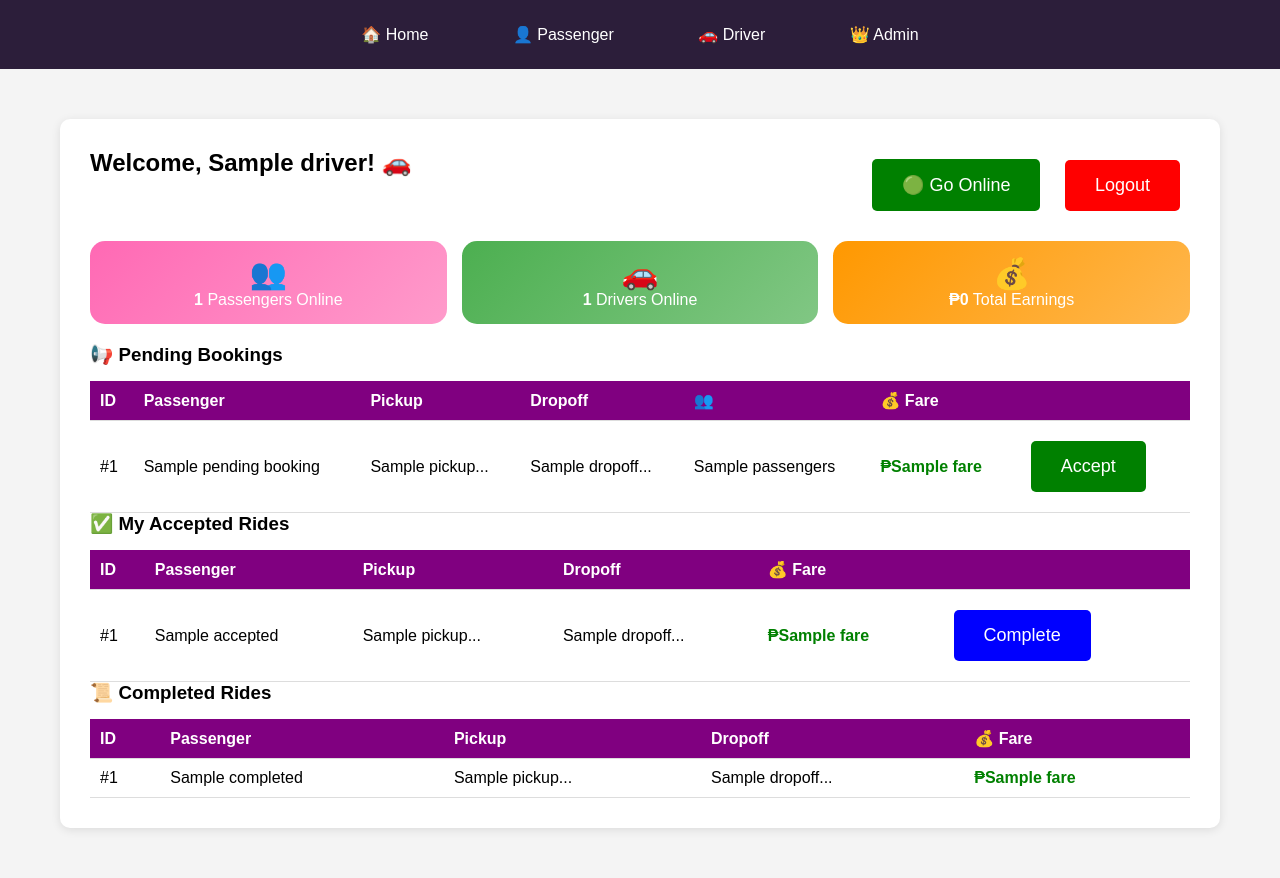
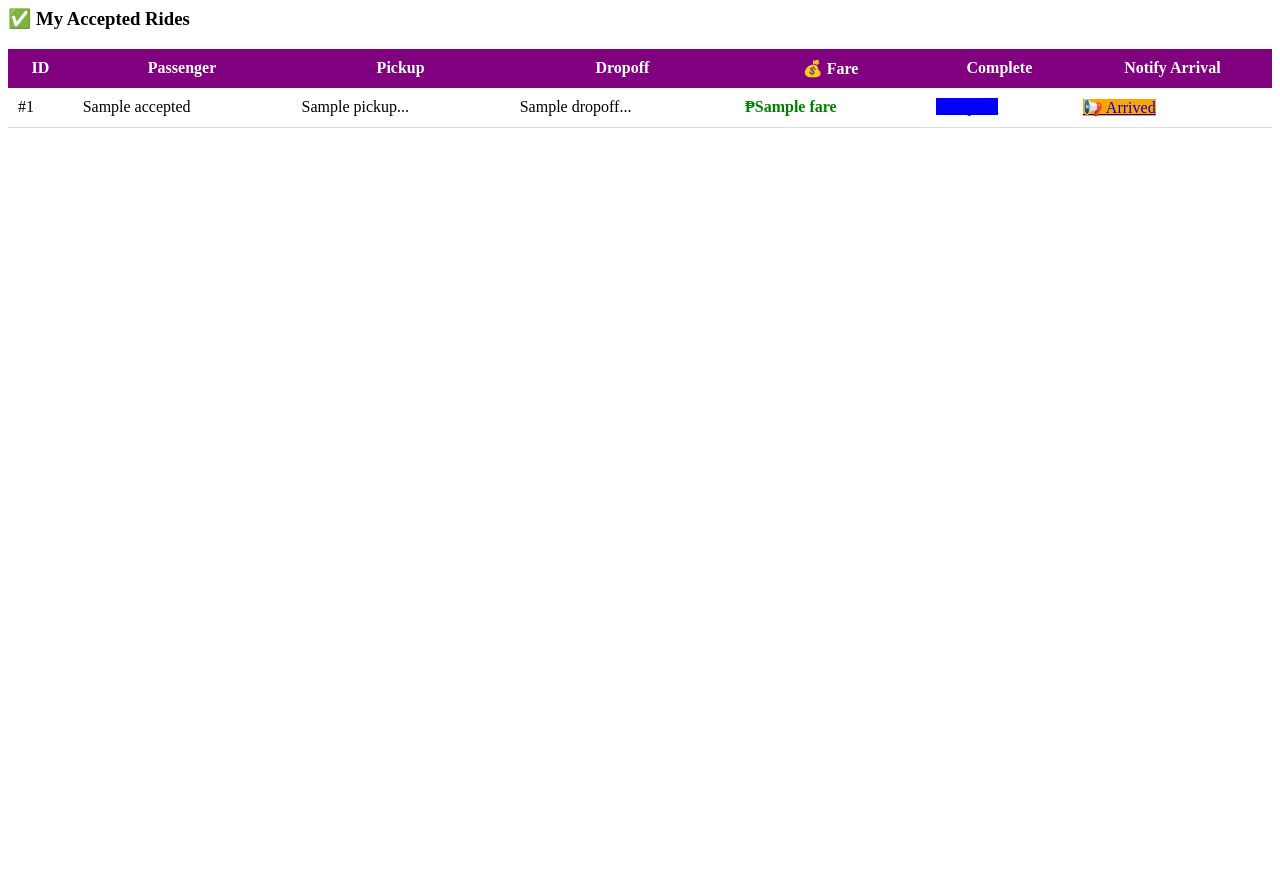
Before and after one commit to mariew999/Tapcy, a Flask app: template templates/driver_dashboard.html in a window 1280 px wide. After the commit the page ends 128 px from the top, so only its background shows below. Run offline with Flask 3, Linux system fonts and the light colour scheme; the template is opened without the code that fills it: most values are stand-ins (such as "Sample title", 1, 10 or a date in 2020).

Commit message:
Update driver_dashboard.html

```diff
--- a/templates/driver_dashboard.html
+++ b/templates/driver_dashboard.html
@@ -1,72 +1,3 @@
-{% extends "base.html" %}
-
-{% block content %}
-<div class="card">
-    <div style="display: flex; justify-content: space-between;">
-        <h2>Welcome, {{ driver.name }}! 🚗</h2>
-        <div>
-            <!-- GO ONLINE/OFFLINE BUTTON - driver status toggle -->
-            <a href="{{ url_for('views.toggle_driver_status') }}" class="btn" style="background: {% if driver_info.status == 'available' %}orange{% else %}green{% endif %}">
-                {% if driver_info.status == 'available' %}🔴 Go Offline{% else %}🟢 Go Online{% endif %}
-            </a>
-            <a href="{{ url_for('views.driver_logout') }}" class="btn" style="background: red;">Logout</a>
-        </div>
-    </div>
-
-    <!-- DRIVER STATS - earnings, online counts -->
-    <div style="display: grid; grid-template-columns: repeat(auto-fit, minmax(200px, 1fr)); gap: 15px; margin: 20px 0;">
-        <div style="background: linear-gradient(135deg, #ff69b4, #ff9bcb); padding: 15px; border-radius: 15px; text-align: center; color: white;">
-            <div style="font-size: 30px;">👥</div>
-            <div><strong>{{ active_riders_count }}</strong> Passengers Online</div>
-        </div>
-        <div style="background: linear-gradient(135deg, #4caf50, #81c784); padding: 15px; border-radius: 15px; text-align: center; color: white;">
-            <div style="font-size: 30px;">🚗</div>
-            <div><strong>{{ online_drivers_count }}</strong> Drivers Online</div>
-        </div>
-        <div style="background: linear-gradient(135deg, #ff9800, #ffb74d); padding: 15px; border-radius: 15px; text-align: center; color: white;">
-            <div style="font-size: 30px;">💰</div>
-            <div><strong>₱{{ driver_info.earnings|default(0) }}</strong> Total Earnings</div>
-        </div>
-    </div>
-
-    <!-- PENDING BOOKINGS - rides waiting to be accepted -->
-    <h3>📢 Pending Bookings</h3>
-    {% if pending_bookings %}
-    <div style="overflow-x: auto;">
-        <table style="width: 100%; border-collapse: collapse;">
-            <thead>
-                <tr style="background: purple; color: white;">
-                    <th style="padding: 10px;">ID</th>
-                    <th style="padding: 10px;">Passenger</th>
-                    <th style="padding: 10px;">Pickup</th>
-                    <th style="padding: 10px;">Dropoff</th>
-                    <th style="padding: 10px;">👥</th>
-                    <th style="padding: 10px;">💰 Fare</th>
-                    <th style="padding: 10px;"></th>
-                </tr>
-            </thead>
-            <tbody>
-                {% for b in pending_bookings %}
-                <tr style="border-bottom: 1px solid #ddd;">
-                    <td style="padding: 10px;">#{{ b.id }}</td>
-                    <td style="padding: 10px;">{{ b.passenger_name }}</td>
-                    <td style="padding: 10px;">{{ b.pickup[:25] }}...</td>
-                    <td style="padding: 10px;">{{ b.dropoff[:25] }}...</td>
-                    <td style="padding: 10px;">{{ b.passengers }}</td>
-                    <td style="padding: 10px; color: green; font-weight: bold;">₱{{ b.fare }}</td>
-                    <td style="padding: 10px;">
-                        <!-- ACCEPT BOOKING BUTTON -->
-                        <a href="{{ url_for('views.accept_booking', booking_id=b.id) }}" class="btn" style="background: green;">Accept</a>
-                    </td>
-                </tr>
-                {% endfor %}
-            </tbody>
-        </table>
-    </div>
-    {% else %}
-    <p>No pending bookings. 🚗💨</p>
-    {% endif %}
-
 <!-- ACCEPTED RIDES - currently being driven -->
 <h3>✅ My Accepted Rides</h3>
 {% if my_accepted %}
@@ -79,7 +10,8 @@
                 <th style="padding: 10px;">Pickup</th>
                 <th style="padding: 10px;">Dropoff</th>
                 <th style="padding: 10px;">💰 Fare</th>
-                    <th style="padding: 10px;"></th>
+                <th style="padding: 10px;">Complete</th>
+                <th style="padding: 10px;">Notify Arrival</th>
              </tr>
         </thead>
         <tbody>
@@ -91,8 +23,10 @@
                 <td style="padding: 10px;">{{ b.dropoff[:25] }}...</td>
                 <td style="padding: 10px; color: green; font-weight: bold;">₱{{ b.fare }}</td>
                 <td style="padding: 10px;">
-                        <!-- COMPLETE RIDE BUTTON - adds earnings to driver -->
                     <a href="{{ url_for('views.complete_ride', booking_id=b.id) }}" class="btn" style="background: blue;">Complete</a>
+                </td>
+                <td style="padding: 10px;">
+                    <a href="{{ url_for('views.notify_arrival', booking_id=b.id) }}" class="btn" style="background: orange;">📢 Arrived</a>
                 </td>
              </tr>
             {% endfor %}
@@ -102,36 +36,3 @@
 {% else %}
 <p>No accepted rides.</p>
 {% endif %}
-
-    <!-- COMPLETED RIDES HISTORY -->
-    <h3>📜 Completed Rides</h3>
-    {% if my_completed %}
-    <div style="overflow-x: auto;">
-        <table style="width: 100%; border-collapse: collapse;">
-            <thead>
-                <tr style="background: purple; color: white;">
-                    <th style="padding: 10px;">ID</th>
-                    <th style="padding: 10px;">Passenger</th>
-                    <th style="padding: 10px;">Pickup</th>
-                    <th style="padding: 10px;">Dropoff</th>
-                    <th style="padding: 10px;">💰 Fare</th>
-                </tr>
-            </thead>
-            <tbody>
-                {% for b in my_completed %}
-                <tr style="border-bottom: 1px solid #ddd;">
-                    <td style="padding: 10px;">#{{ b.id }}</td>
-                    <td style="padding: 10px;">{{ b.passenger_name }}</td>
-                    <td style="padding: 10px;">{{ b.pickup[:25] }}...</td>
-                    <td style="padding: 10px;">{{ b.dropoff[:25] }}...</td>
-                    <td style="padding: 10px; color: green; font-weight: bold;">₱{{ b.fare }}</td>
-                </tr>
-                {% endfor %}
-            </tbody>
-        </table>
-    </div>
-    {% else %}
-    <p>No completed rides yet.</p>
-    {% endif %}
-</div>
-{% endblock %}
```
Lines whose indentation alone changed are shown as unchanged.
